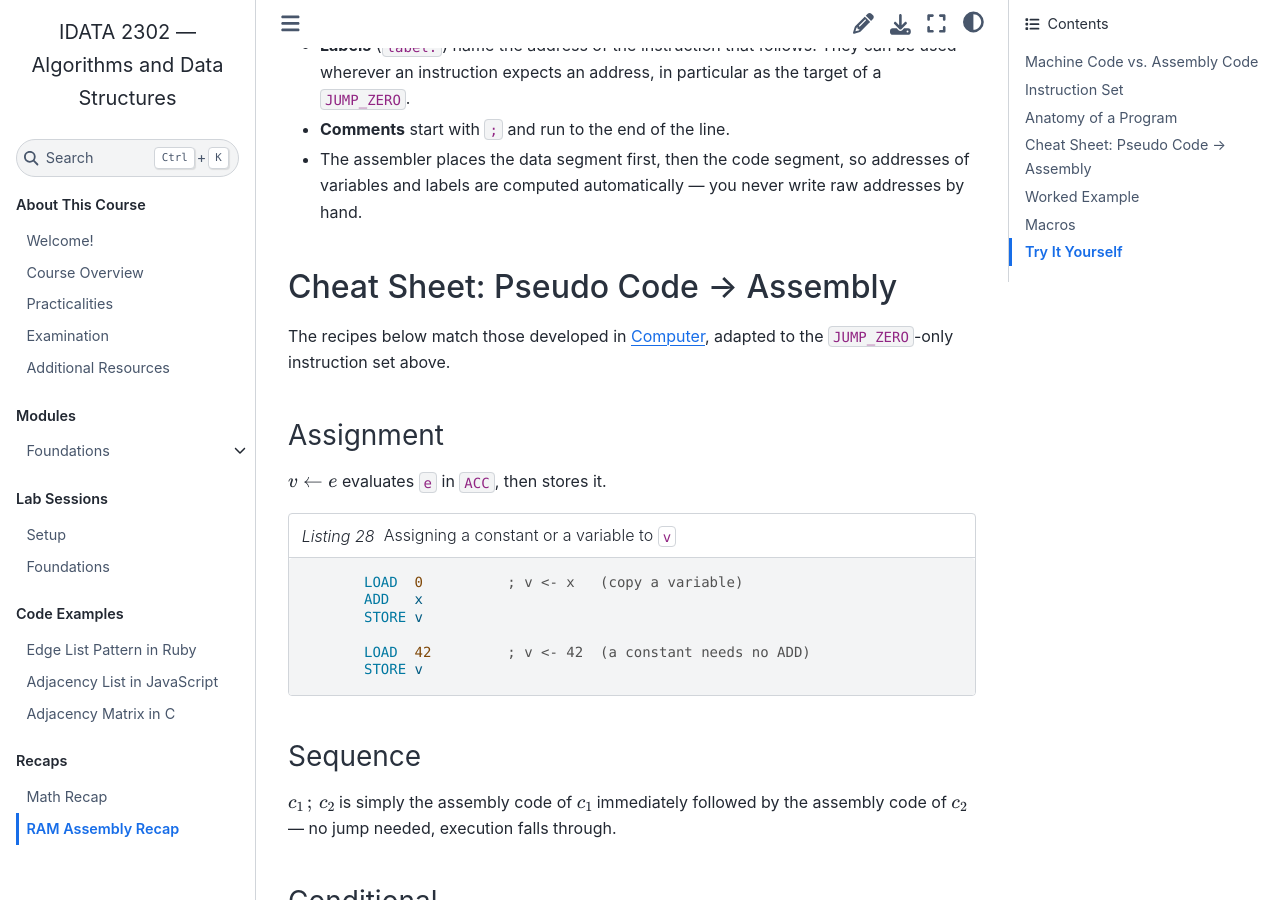
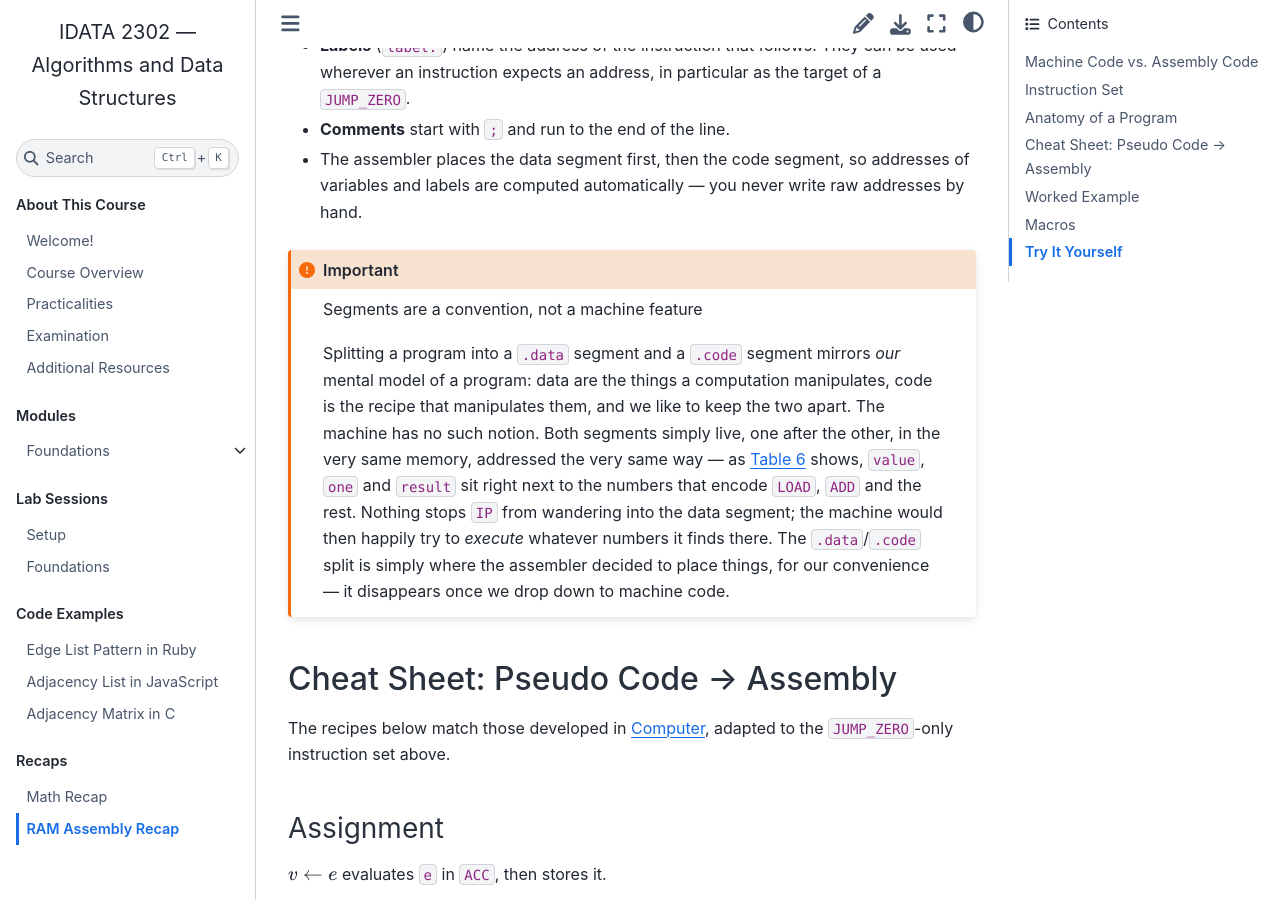
Before and after one commit to fchauvel/ntnu-idata2302-website, a Sphinx documentation site: the page built from source/ram_recap.rst, in a window 1280 px wide and 900 px high, scrolled down 3108 px. Built offline with Sphinx 7.4.7 and the Sphinx Book theme 1.1.4, drawn with Linux system fonts in a browser that asks for light colours.

Commit message:
docs: clarify that data/code segments are an assembly-level convention
Expand "Anatomy of a Program" in the RAM Assembly Recap to stress that
the .data/.code split mirrors our own mental model of a program, but
does not exist for the machine itself: both segments live in the same
flat memory, addressed the same way, and nothing but where IP happens
to point separates "code" from "data" at that level.

```diff
--- a/source/ram_recap.rst
+++ b/source/ram_recap.rst
@@ -190,6 +190,22 @@ A program has a data segment and a code segment, introduced by the
 -  The assembler places the data segment first, then the code segment,
    so addresses of variables and labels are computed automatically —
    you never write raw addresses by hand.
+
+.. important:: Segments are a convention, not a machine feature
+
+   Splitting a program into a ``.data`` segment and a ``.code`` segment
+   mirrors *our* mental model of a program: data are the things a
+   computation manipulates, code is the recipe that manipulates them,
+   and we like to keep the two apart. The machine has no such notion.
+   Both segments simply live, one after the other, in the very same
+   memory, addressed the very same way — as
+   :numref:`ram_recap/asm_vs_machine` shows, ``value``, ``one`` and
+   ``result`` sit right next to the numbers that encode ``LOAD``,
+   ``ADD`` and the rest. Nothing stops ``IP`` from wandering into the
+   data segment; the machine would then happily try to *execute*
+   whatever numbers it finds there. The ``.data``/``.code`` split is
+   simply where the assembler decided to place things, for our
+   convenience — it disappears once we drop down to machine code.
 
 Cheat Sheet: Pseudo Code → Assembly
 =====================================
```
